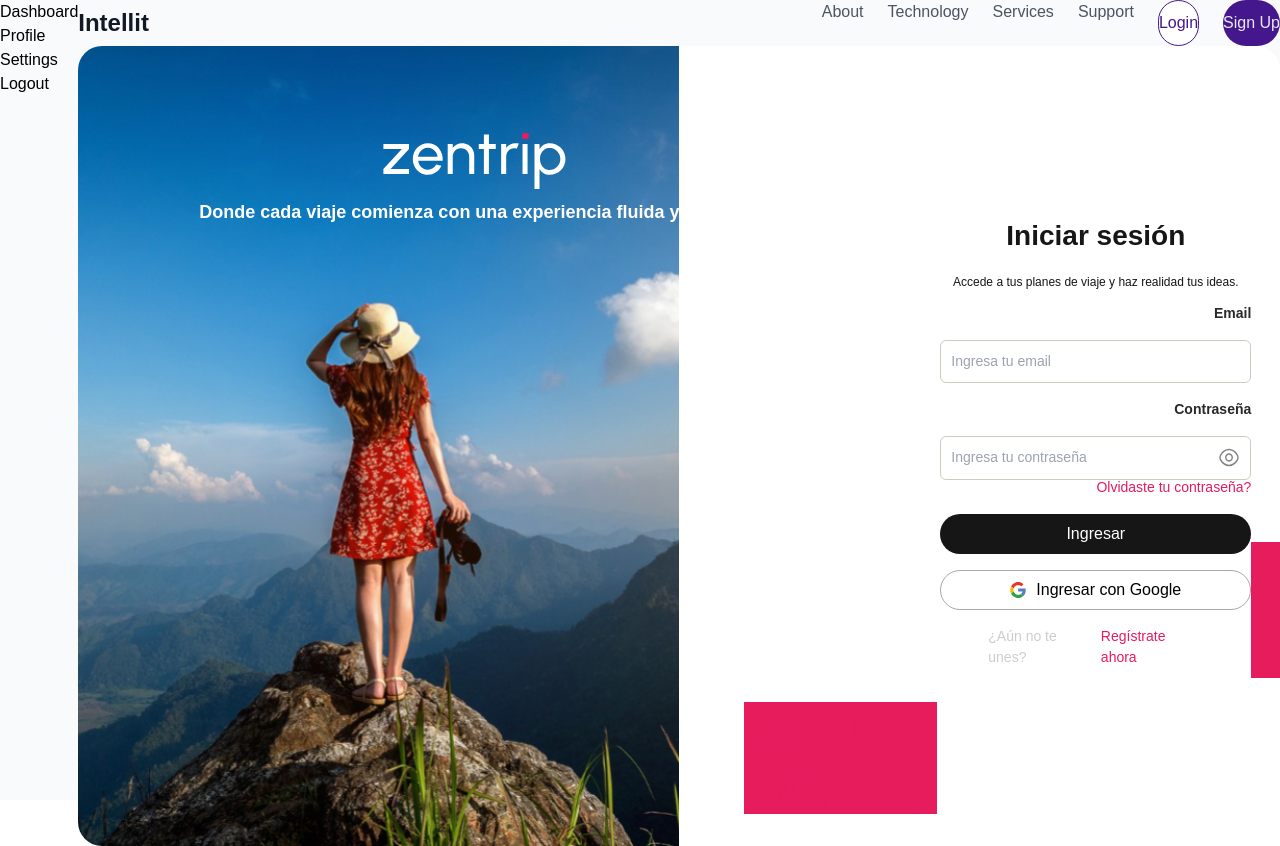
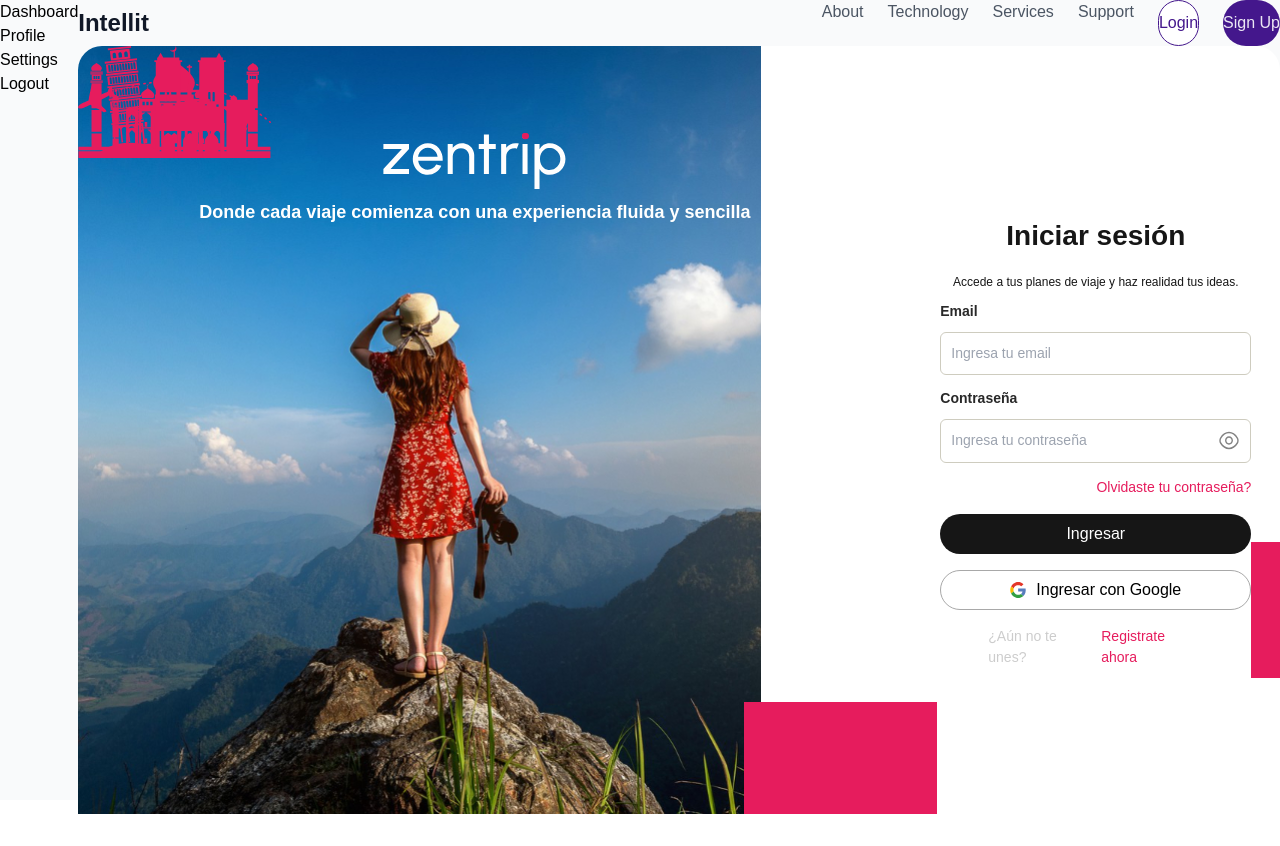
Before and after one commit to Ignacio918/viajes-app, a React (Vite) app in the folder viajes-app/: page /login in a window 1280 px wide. Built offline with nearby package versions, Linux system fonts and the light colour scheme; a web font is replaced by a local one.

Commit message:
arreglos ui login

```diff
--- a/viajes-app/src/pages/LoginPage.tsx
+++ b/viajes-app/src/pages/LoginPage.tsx
@@ -78,26 +78,34 @@ const LoginPage: React.FC<LoginPageProps> = ({ onAuthSuccess, handleRegisterClic
 
   return (
     <div className="login-container">
-      <img style={{ width: '50%', height: '100%', position: 'absolute', left: 0, bottom: 0 }} src={fotoLogin} alt="Login Image" className="login-image" />
+      <div className="login-background"></div>
+      <img
+        className="login-image"
+        src={fotoLogin}
+        alt="Login Image"
+      />
       <div className="login-header">
         <div className="login-logo">
           <img src={Logo} alt="Zentrip Logo" className="login-logo-image" />
           <div className="login-logo-dot"></div>
         </div>
-        <span className="login-subtitle">Donde cada viaje comienza con una experiencia fluida y sencilla</span>
+        <div className="login-subtitle">Donde cada viaje comienza con una experiencia fluida y sencilla</div>
       </div>
       <div className="login-form-container">
         <div className="login-form-header">
-          <span className="login-title">Iniciar sesión</span>
-          <span className="login-description">Accede a tus planes de viaje y haz realidad tus ideas.</span>
+          <div className="login-title">Iniciar sesión</div>
+          <div className="login-description">Accede a tus planes de viaje y haz realidad tus ideas.</div>
         </div>
         <form onSubmit={handleLogin} className="login-form">
           <div className="login-input-group">
-            <label className="login-input-label">Email</label>
+            <div className="login-input-container">
+              <div className="login-input-label">Email</div>
               <div className="login-input">
                 <input type="email" value={email} onChange={(e) => setEmail(e.target.value)} placeholder="Ingresa tu email" />
               </div>
-            <label className="login-input-label">Contraseña</label>
+            </div>
+            <div className="login-input-container">
+              <div className="login-input-label">Contraseña</div>
               <div className="login-input">
                 <input type={showPassword ? "text" : "password"} value={password} onChange={(e) => setPassword(e.target.value)} placeholder="Ingresa tu contraseña" />
                 <button type="button" className="toggle-password" onClick={() => setShowPassword(!showPassword)}>
@@ -105,7 +113,8 @@ const LoginPage: React.FC<LoginPageProps> = ({ onAuthSuccess, handleRegisterClic
                 </button>
               </div>
             </div>
-          <span className="login-forgot-password">Olvidaste tu contraseña?</span>
+          </div>
+          <div className="login-forgot-password">Olvidaste tu contraseña?</div>
           <button type="submit" className="login-button">{loading ? "Cargando..." : "Ingresar"}</button>
           <button type="button" onClick={handleGoogleLogin} className="login-google-button">
             <img src={GoogleIcon} alt="Google" className="google-icon" />
@@ -113,7 +122,7 @@ const LoginPage: React.FC<LoginPageProps> = ({ onAuthSuccess, handleRegisterClic
           </button>
           <div className="login-signup">
             <span className="signup-text">¿Aún no te unes?</span>
-            <span className="signup-link" onClick={handleRegisterClick}>Regístrate ahora</span>
+            <span className="signup-link" onClick={handleRegisterClick}>Registrate ahora</span>
           </div>
         </form>
         {error && <p className="login-error">{error}</p>}
--- a/viajes-app/src/styles/LoginPage.css
+++ b/viajes-app/src/styles/LoginPage.css
@@ -6,8 +6,12 @@ body {
   @apply w-full h-full relative bg-white rounded-3xl overflow-hidden;
 }
 
+.login-background {
+  @apply w-[193px] h-[112px] absolute left-[665.45px] top-[656px] bg-[#E61C5D];
+}
+
 .login-image {
-  @apply absolute w-1/2 h-full left-0 bottom-0 object-cover; /* Ajuste para la imagen */
+  @apply absolute w-[683px] h-[768px] left-0 top-0;
 }
 
 .login-header {
@@ -58,12 +62,16 @@ body {
   @apply flex flex-col justify-start items-end gap-4 h-[158px];
 }
 
+.login-input-container {
+  @apply w-[311px] h-[71px] flex flex-col justify-center items-start gap-2.5;
+}
+
 .login-input-label {
-  @apply flex justify-start items-center gap-2 text-[#292929] text-[14px] font-bold;
+  @apply text-[#292929] text-[14px] font-bold;
 }
 
 .login-input {
-  @apply inline-flex justify-between items-center w-[311px] h-[44px] p-[10px] bg-white rounded-md border border-[#CECCBF];
+  @apply flex justify-between items-center w-full h-[44px] p-[10px] bg-white rounded-md border border-[#CECCBF];
 }
 
 .login-input input {
@@ -103,7 +111,7 @@ body {
 }
 
 .login-decorative-rect-1 {
-  @apply absolute top-[632px] left-[1409.23px] w-[237.17px] h-[136px] bg-[#E61C5D] transform rotate-180 origin-[0_0];
+  @apply absolute w-[237.17px] h-[136px] left-[1409.23px] top-[632px] bg-[#E61C5D] transform rotate-180 origin-[0_0];
 }
 
 .login-decorative-rect-2 {
@@ -111,7 +119,7 @@ body {
 }
 
 .login-icon {
-  @apply absolute top-[656px] left-[665.45px] w-[193px] h-[112px];
+  @apply absolute w-[193px] h-[112px] object-contain;
 }
 
 .login-error {
```
Lines whose indentation alone changed are shown as unchanged.
